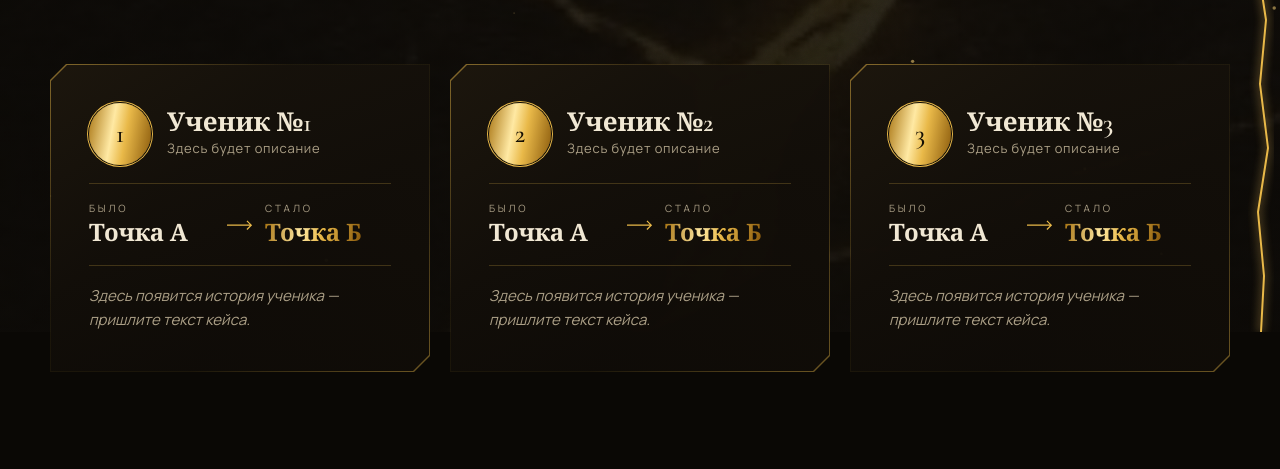
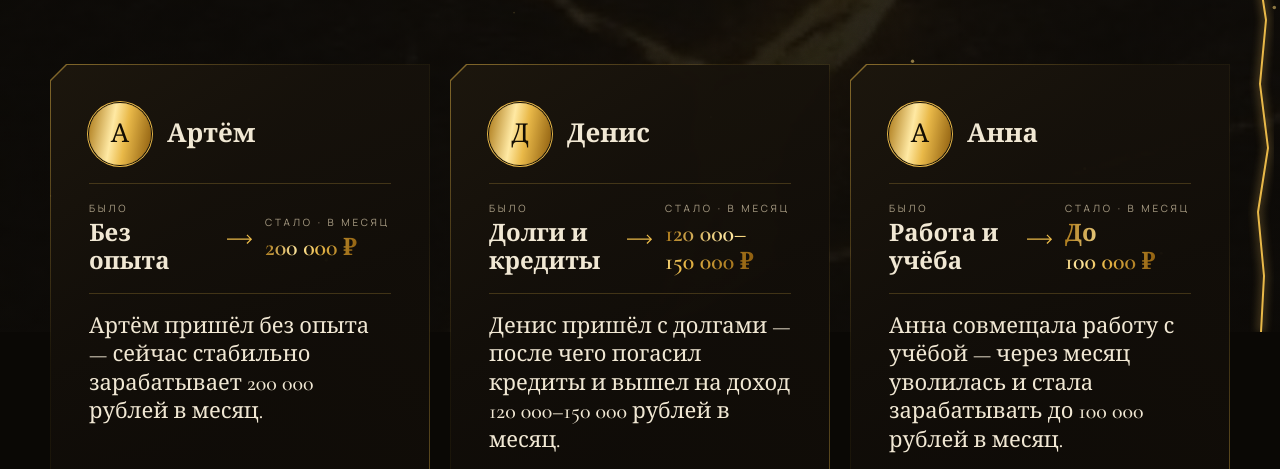
Before and after one commit to kretproduct/THE-GOLDEN-VEIN, a plain HTML site: page cases.html in a window 1280 px wide. Shown: the part 468-937 px from the top of the page. Drawn offline with nearby package versions, Linux system fonts and the light colour scheme; animation ran at ten frames a second.

Commit message:
Add three student cases
Co-Authored-By: Claude Fable 5.2 <noreply@anthropic.com>
Claude-Session: https://claude.ai/code/session_01Vy4TSRyidaeDsEHMAkntHs

```diff
--- a/assets/css/style.css
+++ b/assets/css/style.css
@@ -208,6 +208,7 @@ section { padding: clamp(64px, 10vw, 130px) 0; position: relative; }
 .delta .to b { background: var(--grad); -webkit-background-clip: text; background-clip: text; color: transparent; -webkit-text-fill-color: transparent; }
 .delta svg { width: 26px; color: var(--gold); }
 .case blockquote, #case-modal blockquote { margin: 0; color: var(--muted); font-size: 15px; font-style: italic; }
+.card p.sum, #case-modal .sum { color: var(--text); font-family: var(--serif); font-size: 22px; line-height: 1.3; }
 .more { margin-top: auto; font-size: 12px; font-weight: 700; letter-spacing: .2em; text-transform: uppercase; color: var(--gold); display: inline-flex; gap: 8px; align-items: center; }
 .more::after { content: "→"; transition: transform .3s; }
 .case:hover .more::after { transform: translateX(6px); }
--- a/assets/js/content.js
+++ b/assets/js/content.js
@@ -19,12 +19,31 @@ window.TGV = {
   ],
 
   // Кейсы учеников.
-  // name — имя, role — кто это, before/after — точка А и точка Б, period — срок,
-  // quote — короткая цитата, story — полный текст кейса (можно с переносами строк),
+  // name — имя, role — кто это (необязательно), before/after — точка А и точка Б, period — приписка к «Стало», например срок (необязательно),
+  // summary — главная мысль кейса на карточке, quote — цитата ученика (необязательно),
+  // story — полный текст кейса (можно с переносами строк),
   // photo — аватар (необязательно), shots — скриншоты к кейсу (необязательно).
   cases: [
-    { name: "", role: "", before: "", after: "", period: "", quote: "", story: "", photo: "", shots: [] },
-    { name: "", role: "", before: "", after: "", period: "", quote: "", story: "", photo: "", shots: [] },
-    { name: "", role: "", before: "", after: "", period: "", quote: "", story: "", photo: "", shots: [] }
+    {
+      name: "Артём", role: "", before: "Без опыта", after: "200\u00a0000\u00a0₽", period: "в месяц",
+      summary: "Артём пришёл без опыта — сейчас стабильно зарабатывает 200 000 рублей в месяц.",
+      quote: "",
+      story: "Артём присоединился к нашему комьюнити, где сразу приступил к изучению информации, общению с опытными участниками и обращался к кураторам за помощью. Благодаря обучению и упорной работе он смог выйти на достойный ежемесячный доход.",
+      photo: "", shots: []
+    },
+    {
+      name: "Денис", role: "", before: "Долги и кредиты", after: "120\u00a0000–150\u00a0000\u00a0₽", period: "в месяц",
+      summary: "Денис пришёл с долгами — после чего погасил кредиты и вышел на доход 120 000–150 000 рублей в месяц.",
+      quote: "",
+      story: "Денис был очень мотивирован: ему хотелось как можно быстрее закрыть кредиты и начать жить жизнью своей мечты. Он начал работать по связкам, автоматизировал процессы под себя с помощью наших инструментов и постепенно вышел на стабильный доход в размере 120 000–150 000 рублей в месяц.",
+      photo: "", shots: []
+    },
+    {
+      name: "Анна", role: "", before: "Работа и учёба", after: "До 100\u00a0000\u00a0₽", period: "в месяц",
+      summary: "Анна совмещала работу с учёбой — через месяц уволилась и стала зарабатывать до 100 000 рублей в месяц.",
+      quote: "",
+      story: "Анна пришла к нам с просьбой помочь ей выйти на доход 50 000 рублей в месяц, чтобы в дальнейшем она могла уволиться с основной работы. Однако благодаря старанию и упорной работе Анна смогла превзойти свою первоначальную цель и выйти на доход до 100 000 рублей в месяц.",
+      photo: "", shots: []
+    }
   ]
 };
--- a/assets/js/main.js
+++ b/assets/js/main.js
@@ -163,7 +163,7 @@
     var head = function (c, i) {
       var top = el("div", "top"), t = el("div");
       t.appendChild(el("div", "name", c.name || "Ученик №" + (i + 1)));
-      t.appendChild(el("div", "role", c.role || "Здесь будет описание"));
+      if (c.role || !c.name) t.appendChild(el("div", "role", c.role || "Здесь будет описание"));
       top.appendChild(avatar(c, i)); top.appendChild(t);
       return top;
     };
@@ -174,7 +174,9 @@
       var inner = el("div", "in");
       inner.appendChild(head(c, i));
       inner.appendChild(delta(c));
-      inner.appendChild(el("blockquote", "", c.quote ? "«" + c.quote + "»" : "Здесь появится история ученика — пришлите текст кейса."));
+      if (c.summary) inner.appendChild(el("p", "sum", c.summary));
+      if (c.quote) inner.appendChild(el("blockquote", "", "«" + c.quote + "»"));
+      if (!c.summary && !c.quote) inner.appendChild(el("blockquote", "", "Здесь появится история ученика — пришлите текст кейса."));
       if (full) {
         card.type = "button";
         inner.appendChild(el("span", "more", "Читать кейс"));
@@ -182,6 +184,7 @@
           body.textContent = "";
           body.appendChild(head(c, i));
           body.appendChild(delta(c));
+          if (c.summary) body.appendChild(el("p", "sum", c.summary));
           if (c.quote) body.appendChild(el("blockquote", "", "«" + c.quote + "»"));
           if (c.story) body.appendChild(el("div", "story", c.story));
           (c.shots || []).forEach(function (s) {
```
